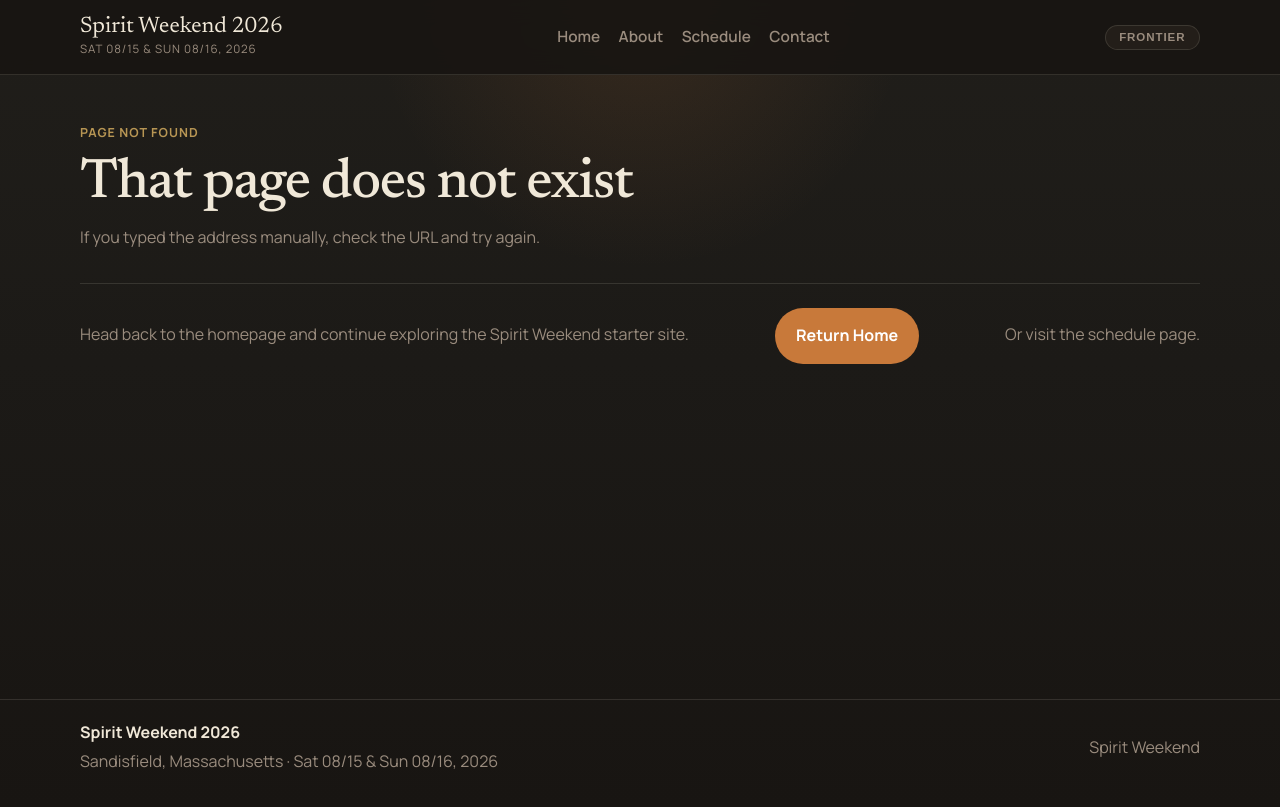
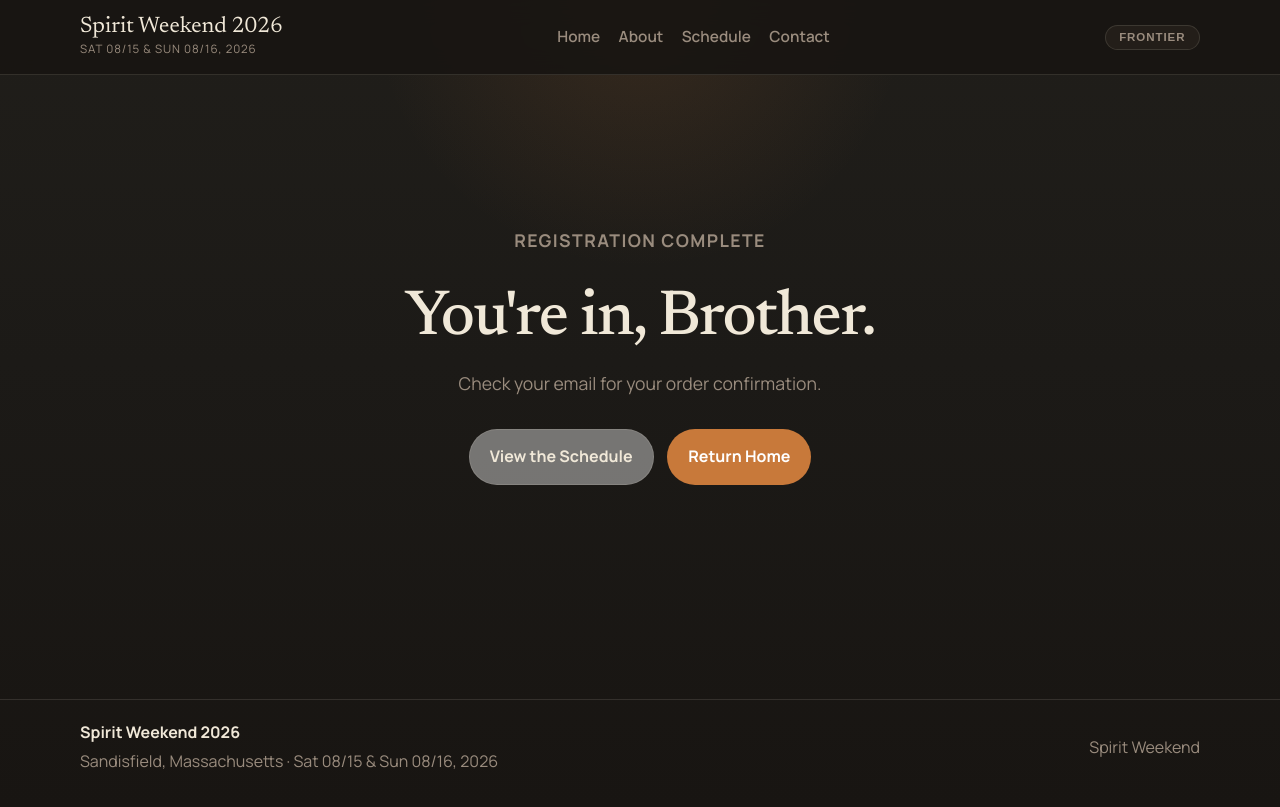
Before and after one commit to noblesherman/SpiritWeekend, a Next.js app: page /thank-you in a window 1280 px wide. Before the commit this address had no page. Built offline with nearby package versions, Linux system fonts and the light colour scheme.

Commit message:
Add explicit payment confirmation for the true dumbasses.

```diff
--- a/src/app/contact/page.tsx
+++ b/src/app/contact/page.tsx
@@ -47,7 +47,7 @@ export default function ContactPage() {
           action="https://formspree.io/f/meenpkol"
           method="POST"
         >
-          <input type="hidden" name="_next" value="https://spiritweekend2026.com/contact" />
+          <input type="hidden" name="_next" value="https://spiritweekend.net/contact" />
           <label htmlFor="name">Name</label>
           <input id="name" name="name" placeholder="Your name" type="text" />
 
@@ -55,7 +55,7 @@ export default function ContactPage() {
           <input
             id="email"
             name="email"
-            placeholder="you@example.com"
+            placeholder="your_email@gmail.com"
             type="email"
           />
 
--- a/src/app/globals.css
+++ b/src/app/globals.css
@@ -680,3 +680,36 @@ h3 {
     max-width: none;
   }
 }
+
+/* ── Thank-you page ── */
+.thank-you-page {
+  min-height: 70vh;
+  display: flex;
+  align-items: center;
+  justify-content: center;
+  padding: 4rem 1rem;
+}
+
+.thank-you-card {
+  text-align: center;
+  max-width: 32rem;
+}
+
+.thank-you-card h1 {
+  font-size: clamp(2.5rem, 6vw, 4rem);
+  line-height: 1.05;
+  margin-bottom: 1rem;
+}
+
+.thank-you-card p {
+  color: var(--muted);
+  font-size: 1.1rem;
+  margin-bottom: 2rem;
+}
+
+.thank-you-actions {
+  display: flex;
+  flex-wrap: wrap;
+  gap: 0.85rem;
+  justify-content: center;
+}
--- /dev/null
+++ b/src/app/thank-you/page.tsx
@@ -0,0 +1,22 @@
+import { Metadata } from "next";
+import { Button } from "@/components/Button";
+
+export const metadata: Metadata = {
+  title: "You're In",
+};
+
+export default function ThankYouPage() {
+  return (
+    <div className="thank-you-page">
+      <div className="thank-you-card">
+        <p className="eyebrow">Registration Complete</p>
+        <h1>You&apos;re in, Brother.</h1>
+        <p>Check your email for your order confirmation.</p>
+        <div className="thank-you-actions">
+          <Button href="/schedule" variant="secondary">View the Schedule</Button>
+          <Button href="/">Return Home</Button>
+        </div>
+      </div>
+    </div>
+  );
+}
--- a/src/components/RegistrationSection.tsx
+++ b/src/components/RegistrationSection.tsx
@@ -14,8 +14,7 @@ export function RegistrationSection() {
                 // href="https://app.tickettailor.com/events/spiritweekend20261/2222583"
                 // href="https://buy.stripe.com/28E14gdbTcM88Z4d643ks01"
                 href="https://buytickets.at/spiritweekend2026/2250673"
-                target="_blank"
-                rel="noopener noreferrer"
+                target="_self"
                 className="button button--primary pay-here-btn"
               >
                 Pay Here
```
